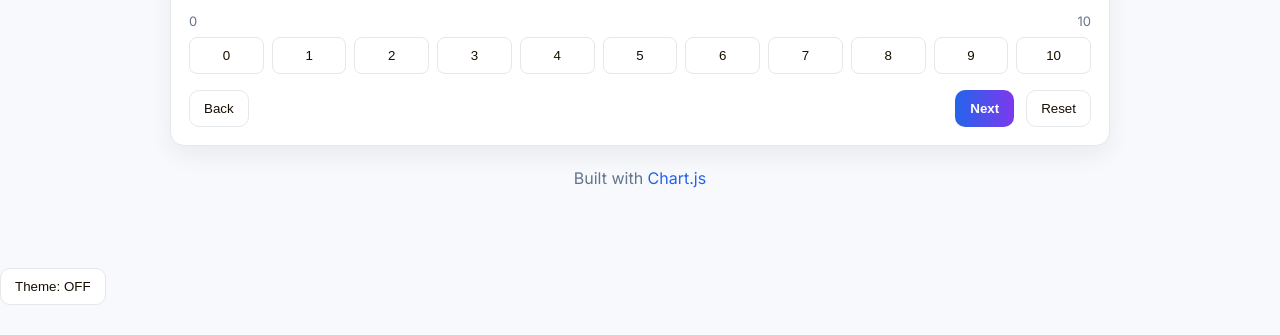
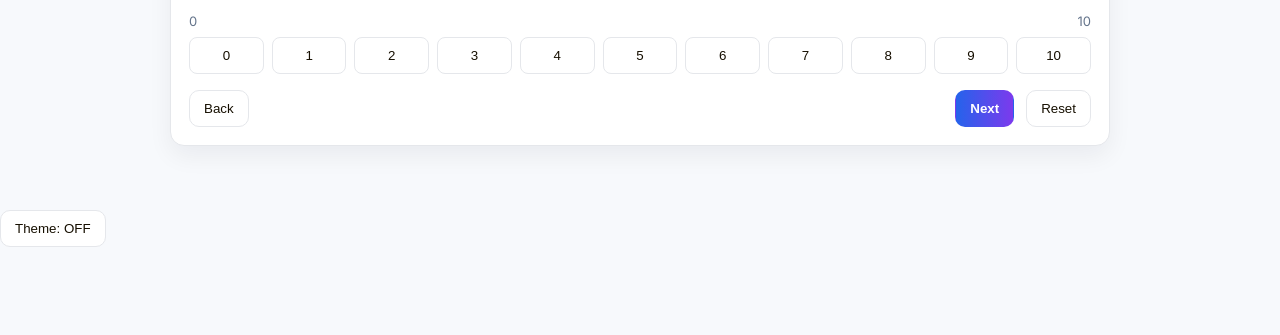
Before and after one commit to Rubenbard/wheel, a website: page index.html in a window 1280 px wide. Shown: the part 315-650 px from the top of the page. Drawn offline with nearby package versions, Linux system fonts and the light colour scheme.

Commit message:
chore(ui): remove 'Built with Chart.js' footer from wheel page

```diff
--- a/index.html
+++ b/index.html
@@ -51,11 +51,7 @@
         </div>
       </section>
 
-      <footer>
-        <p>
-          Built with <a href="https://www.chartjs.org/" target="_blank" rel="noreferrer">Chart.js</a>
-        </p>
-      </footer>
+
     </main>
 
     <script src="https://cdn.jsdelivr.net/npm/chart.js@4.4.4/dist/chart.umd.min.js"></script>
```
